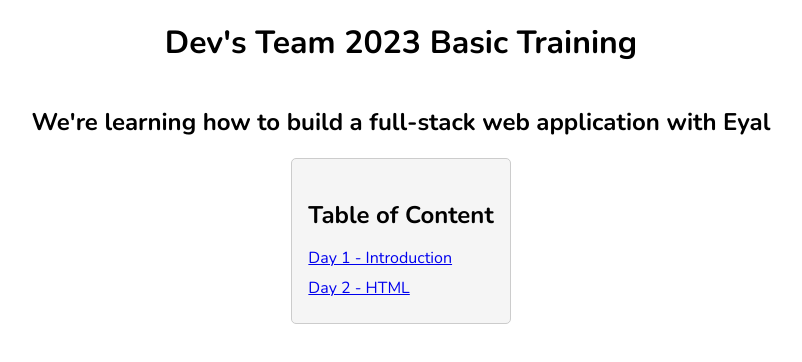
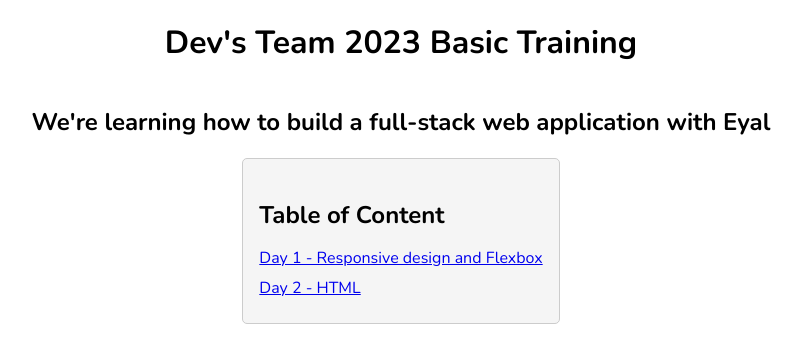
Before and after one commit to mortz123/DevTraining23, a Next.js app: page / in a window 1280 px wide. Shown: the top 362 px of the page, without its empty margins (239-1041 px from the left). Built offline with nearby package versions, Linux system fonts and the light colour scheme.

Commit message:
updated Day 1 description

```diff
--- a/pages/index.jsx
+++ b/pages/index.jsx
@@ -4,7 +4,7 @@ import TableOfContent from '../components/TableOfContent';
 
 export default function Index() {
   const days = [
-    'Day 1 - Introduction',
+    'Day 1 - Responsive design and Flexbox',
     'Day 2 - HTML',
   ];
   return (
```
